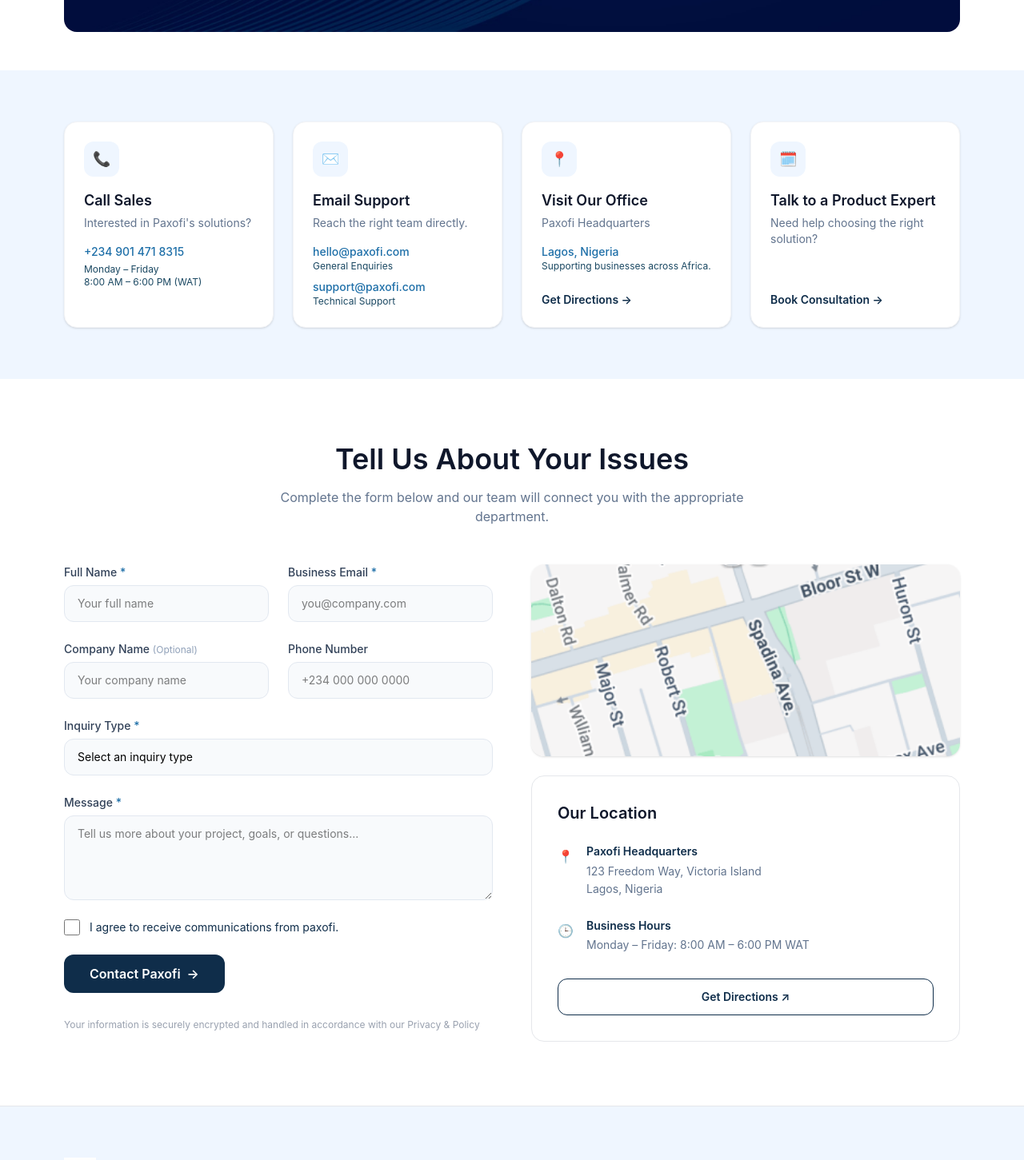
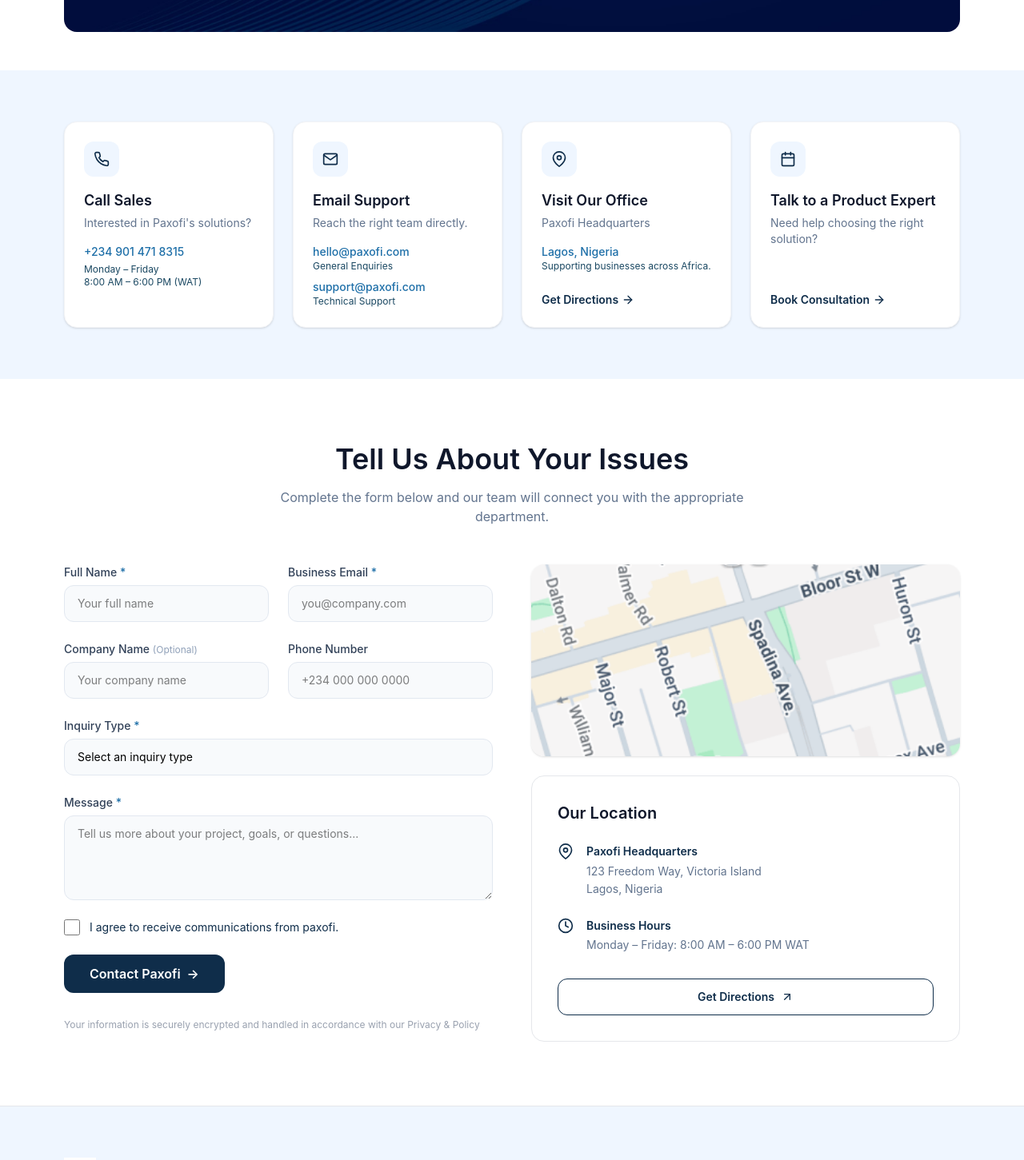
Before and after one commit to umeaclinton/paxoficontactus, a React (Vite) app: page / in a window 1280 px wide. Shown: the part 713-2164 px from the top of the page at 80% size. Built offline with nearby package versions, Linux system fonts and the light colour scheme.

Commit message:
Replace emojis with exact design SVGs

```diff
--- a/src/ContactUs.jsx
+++ b/src/ContactUs.jsx
@@ -31,7 +31,7 @@
                 <div className="max-w-7xl mx-auto grid grid-cols-1 md:grid-cols-2 xl:grid-cols-4 gap-6">
                     <div className="bg-white p-6 rounded-2xl shadow-sm flex flex-col items-start border border-gray-100">
                         <div className="bg-[#EFF6FF] w-11 h-11 rounded-xl flex items-center justify-center mb-4">
-                            <span className="text-[#0F2D4A] text-lg">📞</span>
+                            <svg width="20" height="20" viewBox="0 0 24 24" fill="none" stroke="#0F2D4A" strokeWidth="2" strokeLinecap="round" strokeLinejoin="round"><path d="M22 16.92v3a2 2 0 0 1-2.18 2 19.79 19.79 0 0 1-8.63-3.07 19.5 19.5 0 0 1-6-6 19.79 19.79 0 0 1-3.07-8.67A2 2 0 0 1 4.11 2h3a2 2 0 0 1 2 1.72 12.84 12.84 0 0 0 .7 2.81 2 2 0 0 1-.45 2.11L8.09 9.91a16 16 0 0 0 6 6l1.27-1.27a2 2 0 0 1 2.11-.45 12.84 12.84 0 0 0 2.81.7A2 2 0 0 1 22 16.92z"></path></svg>
                         </div>
                         <h3 className="text-[#0F172B] font-semibold text-lg">Call Sales</h3>
                         <p className="text-[#62748E] text-sm mt-1 mb-4">Interested in Paxofi's solutions?</p>
@@ -40,7 +40,7 @@
                     </div>
                     <div className="bg-white p-6 rounded-2xl shadow-sm flex flex-col items-start border border-gray-100">
                         <div className="bg-[#EFF6FF] w-11 h-11 rounded-xl flex items-center justify-center mb-4">
-                            <span className="text-[#0F2D4A] text-lg">✉️</span>
+                            <svg width="20" height="20" viewBox="0 0 24 24" fill="none" stroke="#0F2D4A" strokeWidth="2" strokeLinecap="round" strokeLinejoin="round"><path d="M4 4h16c1.1 0 2 .9 2 2v12c0 1.1-.9 2-2 2H4c-1.1 0-2-.9-2-2V6c0-1.1.9-2 2-2z"></path><polyline points="22,6 12,13 2,6"></polyline></svg>
                         </div>
                         <h3 className="text-[#0F172B] font-semibold text-lg">Email Support</h3>
                         <p className="text-[#62748E] text-sm mt-1 mb-4">Reach the right team directly.</p>
@@ -51,21 +51,21 @@
                     </div>
                     <div className="bg-white p-6 rounded-2xl shadow-sm flex flex-col items-start border border-gray-100">
                         <div className="bg-[#EFF6FF] w-11 h-11 rounded-xl flex items-center justify-center mb-4">
-                            <span className="text-[#0F2D4A] text-lg">📍</span>
+                            <svg width="20" height="20" viewBox="0 0 24 24" fill="none" stroke="#0F2D4A" strokeWidth="2" strokeLinecap="round" strokeLinejoin="round"><path d="M21 10c0 7-9 13-9 13s-9-6-9-13a9 9 0 0 1 18 0z"></path><circle cx="12" cy="10" r="3"></circle></svg>
                         </div>
                         <h3 className="text-[#0F172B] font-semibold text-lg">Visit Our Office</h3>
                         <p className="text-[#62748E] text-sm mt-1 mb-4">Paxofi Headquarters</p>
                         <p className="text-[#1E6FA8] text-sm font-medium">Lagos, Nigeria</p>
                         <p className="text-[#1A4862] text-xs mb-6">Supporting businesses across Africa.</p>
-                        <a href="#" className="text-[#0F2D4A] font-semibold text-sm flex items-center gap-1 mt-auto">Get Directions →</a>
+                        <a href="#" className="text-[#0F2D4A] font-semibold text-sm flex items-center gap-1 mt-auto">Get Directions <svg width="16" height="16" viewBox="0 0 24 24" fill="none" stroke="currentColor" strokeWidth="2" strokeLinecap="round" strokeLinejoin="round"><line x1="5" y1="12" x2="19" y2="12"></line><polyline points="12 5 19 12 12 19"></polyline></svg></a>
                     </div>
                     <div className="bg-white p-6 rounded-2xl shadow-sm flex flex-col items-start border border-gray-100">
                         <div className="bg-[#EFF6FF] w-11 h-11 rounded-xl flex items-center justify-center mb-4">
-                            <span className="text-[#0F2D4A] text-lg">🗓️</span>
+                            <svg width="20" height="20" viewBox="0 0 24 24" fill="none" stroke="#0F2D4A" strokeWidth="2" strokeLinecap="round" strokeLinejoin="round"><rect x="3" y="4" width="18" height="18" rx="2" ry="2"></rect><line x1="16" y1="2" x2="16" y2="6"></line><line x1="8" y1="2" x2="8" y2="6"></line><line x1="3" y1="10" x2="21" y2="10"></line></svg>
                         </div>
                         <h3 className="text-[#0F172B] font-semibold text-lg">Talk to a Product Expert</h3>
                         <p className="text-[#62748E] text-sm mt-1 mb-4">Need help choosing the right solution?</p>
-                        <a href="#" className="text-[#0F2D4A] font-semibold text-sm flex items-center gap-1 mt-auto">Book Consultation →</a>
+                        <a href="#" className="text-[#0F2D4A] font-semibold text-sm flex items-center gap-1 mt-auto">Book Consultation <svg width="16" height="16" viewBox="0 0 24 24" fill="none" stroke="currentColor" strokeWidth="2" strokeLinecap="round" strokeLinejoin="round"><line x1="5" y1="12" x2="19" y2="12"></line><polyline points="12 5 19 12 12 19"></polyline></svg></a>
                     </div>
                 </div>
             </div>
@@ -132,21 +132,21 @@
                         <div className="border border-gray-200 rounded-2xl p-8 flex flex-col gap-6">
                             <h3 className="text-xl font-semibold text-[#0F172B]">Our Location</h3>
                             <div className="flex gap-4 items-start">
-                                <span className="text-gray-400 mt-1">📍</span>
+                                <svg width="20" height="20" viewBox="0 0 24 24" fill="none" stroke="#0F2D4A" strokeWidth="2" strokeLinecap="round" strokeLinejoin="round"><path d="M21 10c0 7-9 13-9 13s-9-6-9-13a9 9 0 0 1 18 0z"></path><circle cx="12" cy="10" r="3"></circle></svg>
                                 <div>
                                     <p className="font-semibold text-[#0F2D4A] text-sm mb-1">Paxofi Headquarters</p>
                                     <p className="text-[#62748E] text-sm leading-relaxed">123 Freedom Way, Victoria Island<br />Lagos, Nigeria</p>
                                 </div>
                             </div>
                             <div className="flex gap-4 items-start">
-                                <span className="text-gray-400 mt-1">🕒</span>
+                                <svg width="20" height="20" viewBox="0 0 24 24" fill="none" stroke="#0F2D4A" strokeWidth="2" strokeLinecap="round" strokeLinejoin="round"><circle cx="12" cy="12" r="10"></circle><polyline points="12 6 12 12 16 14"></polyline></svg>
                                 <div>
                                     <p className="font-semibold text-[#0F2D4A] text-sm mb-1">Business Hours</p>
                                     <p className="text-[#62748E] text-sm">Monday – Friday: 8:00 AM – 6:00 PM WAT</p>
                                 </div>
                             </div>
-                            <button className="w-full py-3 mt-2 border border-[#0F2D4A] rounded-xl text-[#0F2D4A] font-semibold text-sm hover:bg-gray-50 transition">
-                                Get Directions ↗
+                            <button className="w-full py-3 mt-2 border border-[#0F2D4A] rounded-xl text-[#0F2D4A] font-semibold text-sm hover:bg-gray-50 transition flex items-center justify-center gap-2">
+                                Get Directions <svg width="16" height="16" viewBox="0 0 24 24" fill="none" stroke="currentColor" strokeWidth="2" strokeLinecap="round" strokeLinejoin="round"><line x1="7" y1="17" x2="17" y2="7"></line><polyline points="7 7 17 7 17 17"></polyline></svg>
                             </button>
                         </div>
                     </div>
```
